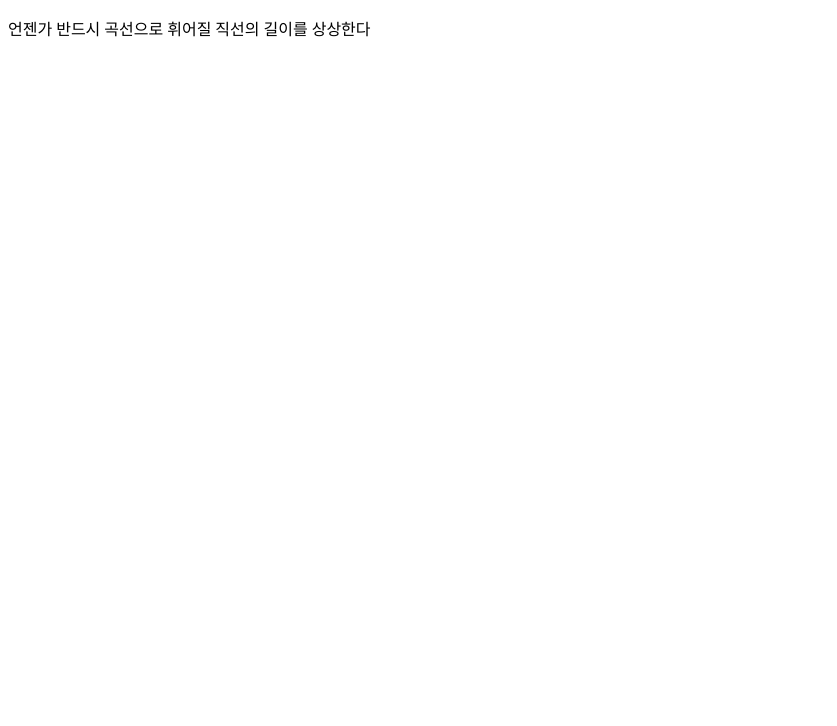
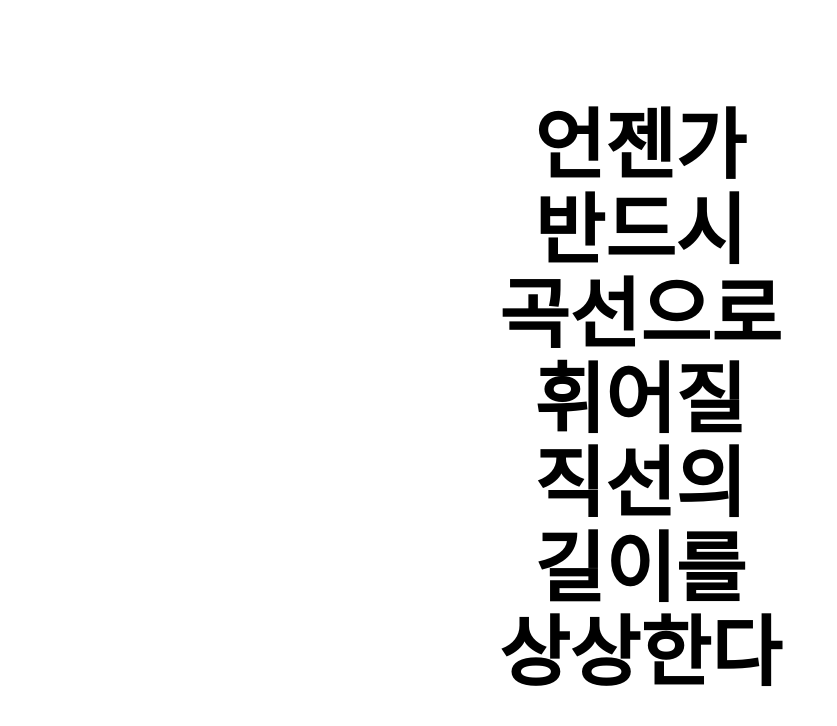
Before and after one commit to marcostanleyfogg/soojungkim.com, a plain HTML site: page index.html in a window 1280 px wide. Shown: the whole page, without its empty margins (0-837 px from the left). Drawn offline with Linux system fonts and the light colour scheme.

Commit message:
Update index.html

```diff
--- a/index.html
+++ b/index.html
@@ -3,16 +3,48 @@
 <head>
   <meta charset="UTF-8">
   <title>Soojung Kim</title>
+  <style>
+    body {
+      margin: 0;
+      padding: 0;
+      background: #fff;
+      font-family: 'Arial', sans-serif;
+      display: flex;
+      align-items: center;
+      justify-content: center;
+      height: 100vh;
+    }
+
+    .poem {
+      display: flex;
+      flex-direction: column;
+      align-items: center;
+      justify-content: center;
+      white-space: nowrap;
+      line-height: 1.1;
+    }
+
+    .poem span {
+      font-size: 10vw; /* 화면 가로 너비의 10% */
+      font-weight: bold;
+    }
+
+    @media (min-width: 768px) {
+      .poem span {
+        font-size: 6vw; /* 데스크탑에서는 조금 더 작게 */
+      }
+    }
+  </style>
 </head>
 <body>
-  <p lang="ko">
-    언젠가
-    반드시
-    곡선으로
-    휘어질
-    직선의
-    길이를
-    상상한다
-  </p>
+  <div class="poem">
+    <span>언젠가</span>
+    <span>반드시</span>
+    <span>곡선으로</span>
+    <span>휘어질</span>
+    <span>직선의</span>
+    <span>길이를</span>
+    <span>상상한다</span>
+  </div>
 </body>
 </html>
```
